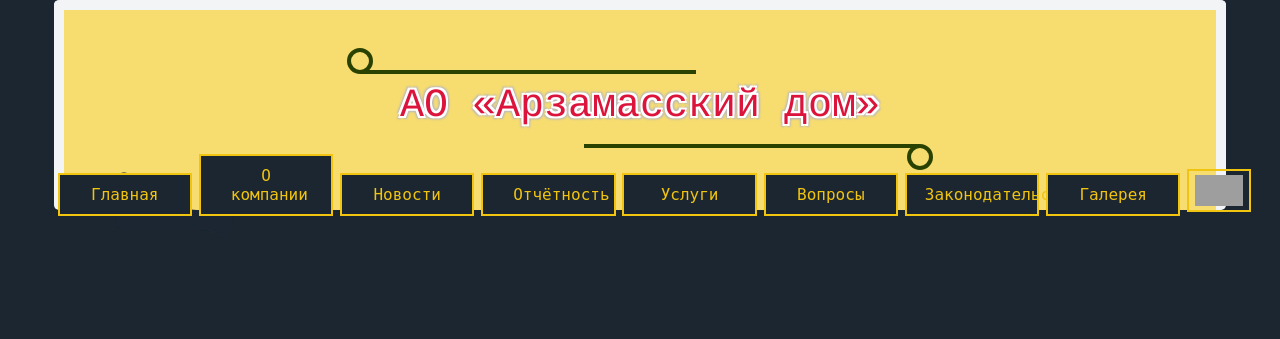
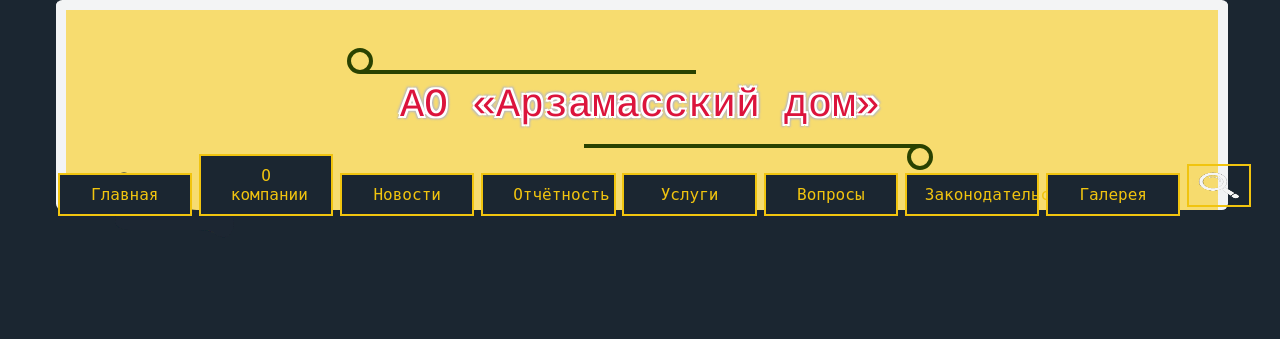
Before and after one commit to neiroun/CorpProject, a Flask app: page / in a window 1280 px wide. Shown: the top 339 px of the page. Run offline with Flask 3, Linux system fonts and the light colour scheme; grey boxes are pictures that could not be loaded.

Commit message:
search button

```diff
--- a/static/main.css
+++ b/static/main.css
@@ -18,15 +18,13 @@
 }
 
 #line {
-    border-radius: 5px;
-    left: -10px;
-    right: -10px;
+    border-radius: 0.5vw;
+    left: -0.6vw;
     overflow: hidden;
     padding: 0;
     margin: 0 5% 0 5%;
     border: 10px solid;
     border-bottom: 0;
-
     border-color: #F3F4F5;
     outline: none;
     width: 90%;
@@ -81,14 +79,15 @@
 .six {
     top: 0;
     left: 0;
-    width: 100%;
+    margin: 70px 5% 0 5%;
+    width: 90%;
     height: 200px;
     border: none;
     color: #333;
     background-color: #f9e79f;
     background: none;
     border: none;
-    padding: 70px 0;
+    padding: 0;
     text-align: center;
     z-index: 1;
 }
@@ -177,7 +176,7 @@
       -3px 3px 2px #BBB,
       3px 3px 2px #BBB,
       3px -3px 2px #BBB;
-    color: steelblue;
+    color: #DC143C;
     transition: all 1s;
   }
 
@@ -185,13 +184,41 @@
     color: yellowgreen;
   }
 
-  #glass_button{
+#glass_button{
     width: 0.5%;
     height: 43px;
-    background: url(https://cdn-icons-png.flaticon.com/512/64/64673.png)center center  no-repeat;
-    background-size: 80% 80%;
+    background: url('lupa.png') center center  no-repeat;
+    background-size: 110% 110%;
     border-image: none;
-  }
+    bottom: 5px;
+}
+
+#glass_button:hover {
+    background-size: 140% 140%;
+    z-index: 3;
+}
+
+#glass_button:after {
+    content: "";
+    position: absolute;
+    top: 0;
+    left: 0;
+    right: 0;
+    bottom: 0;
+    width: 100%;
+    height: 100%;
+    margin: auto;
+    border: 2px solid rgba(0, 0, 0, 0);
+    z-index: 3;
+
+}
+#glass_button:hover:after {
+    border-color: #f1c40f;
+    width: 100%;
+    height: 100%;
+    z-index: 3;
+}
+
 #legislation_button{
     padding-left: 18px;
 }
```
Also changed, not shown: static/lupa.png.
